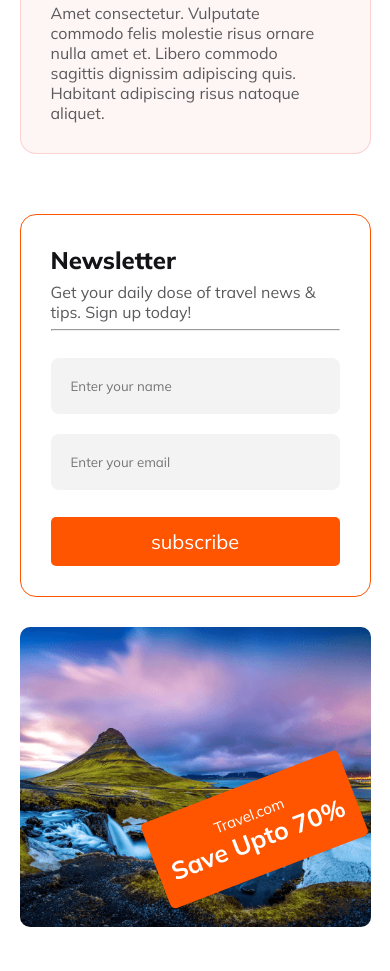
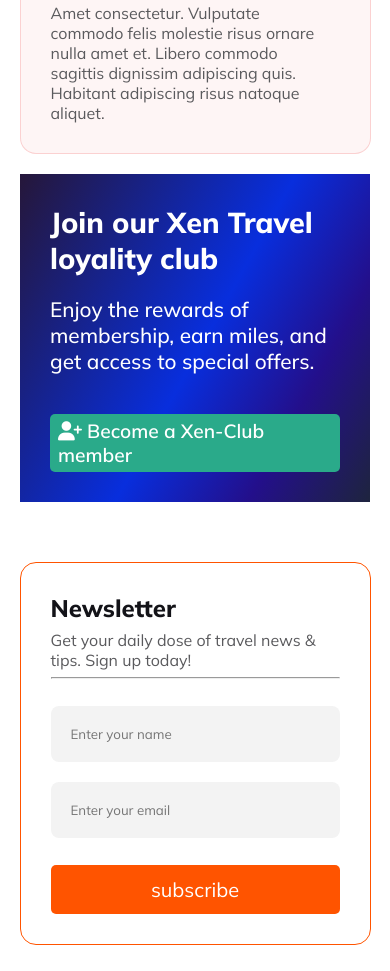
Before and after one commit to muhammadkhayeraalamshuvo/assignment-2, a plain HTML site: page index.html in a window 390 px wide. Shown: the part 4631-5602 px from the top of the page. Drawn offline with Linux system fonts and the light colour scheme.

Commit message:
my section added

```diff
--- a/index.html
+++ b/index.html
@@ -155,6 +155,20 @@
             </div>
         </section>
 
+        <!-- loyality section -->
+        <section class="loyality-section">
+           <div class="loyality">
+               <div class="loyal-1">
+                   <h2>Join our Xen Travel loyality club </h2>
+                   <p>Enjoy the rewards of membership, earn miles, and get access to special offers.</p>
+               </div>
+                <div class="loyal-2">
+                    <p><a href="" class="xen-member-a"><i class="fa-solid fa-user-plus"></i> Become a Xen-Club member</a></p>
+                </div>
+           </div>
+        </section>
+
+
         <!-- discount section  -->
         <section class="discount-section">
             <div class="discount">
--- a/style.css
+++ b/style.css
@@ -330,6 +330,64 @@ background: rgba(233, 68, 68, 0.05);
 /* width: 50%; */
 }
 
+/*loyality-section  */
+.loyality-section
+{
+    padding:50px 130px;
+
+
+}
+.loyality{
+    display: flex;
+    padding: 30px;
+    justify-content: space-between;
+    background: rgb(37,23,60);
+background: linear-gradient(119deg, rgba(37,23,60,1) 1%, rgba(8,46,221,1) 52%, rgba(35,15,139,1) 77%, rgba(30,36,62,1) 100%, rgba(0,212,255,1) 100%);
+/* background-color: #454545; */
+}
+.loyal-1
+{
+   width: 65%;
+   display: grid;
+   gap: 20px;
+}
+.loyal-1 h2{
+    font-size: 2.4rem;
+    font-weight: 800;
+    color: white;
+}
+.loyal-1 p{
+   font-size: 1.3rem;
+   color:white;
+   font-weight: 500;
+   /* text-align: justify; */
+}
+.loyal-2
+{
+    display: flex;
+    align-items: center;
+    justify-content: center;
+    width: 30%;
+}
+.loyal-2 p{
+    background-color: #2AAA8A;
+    padding: 5px 8px;
+    border-radius: 5px;
+}
+.xen-member-a
+{
+    text-decoration: none;
+    font-size: 1.2rem;
+    color:white;
+    font-weight: 600;
+}
+
+
+
+
+
+
+
 /* discount section */
 .discount-section
 {
@@ -625,6 +683,33 @@ margin: 0px auto 60px;
     margin: 20px auto 20px;
 }
 
+/* loyality section */
+
+.loyality-section
+{
+    padding: 0px 20px;
+}
+.loyality{
+    flex-direction: column;
+    gap: 40px;
+}
+.loyal-1 h2
+{
+    font-size: 1.8rem;
+}
+.loyal-1 p{
+    font-size: 1.3rem;
+}
+.loyal-1{
+    width: 100%;
+}
+.loyal-2
+{
+    width: 100%;
+}
+
+
+
 /* discount section */
 .discount-section{
     padding: 0;
```
